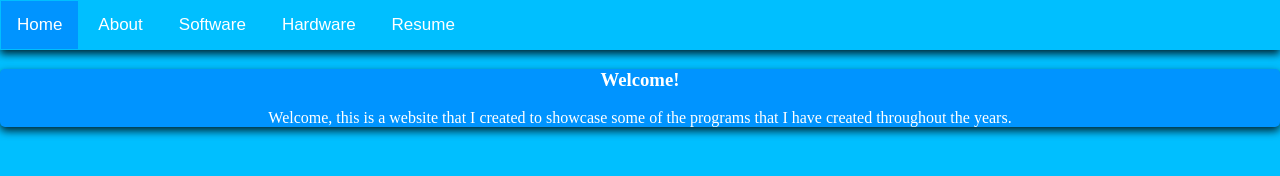
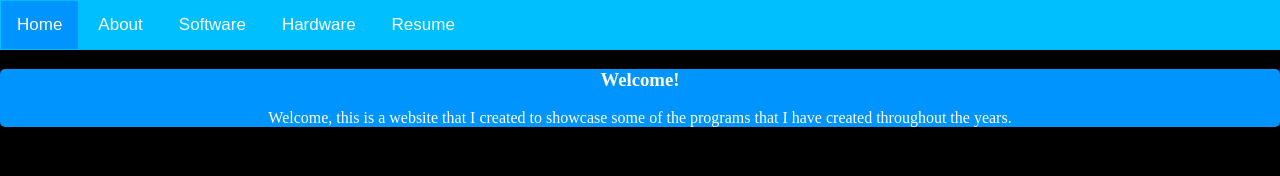
Before and after one commit to BModlin1996/BModlin1996.github.io, a plain HTML site: page index.html in a window 1280 px wide. Drawn offline with Linux system fonts and the light colour scheme.

Commit message:
Update style.css

```diff
--- a/style.css
+++ b/style.css
@@ -1,5 +1,5 @@
 body {
-    background-color: #00BFFF;
+    background-color: #000000;
     margin: 0px 0px 0px 0px;
 }
 
```
